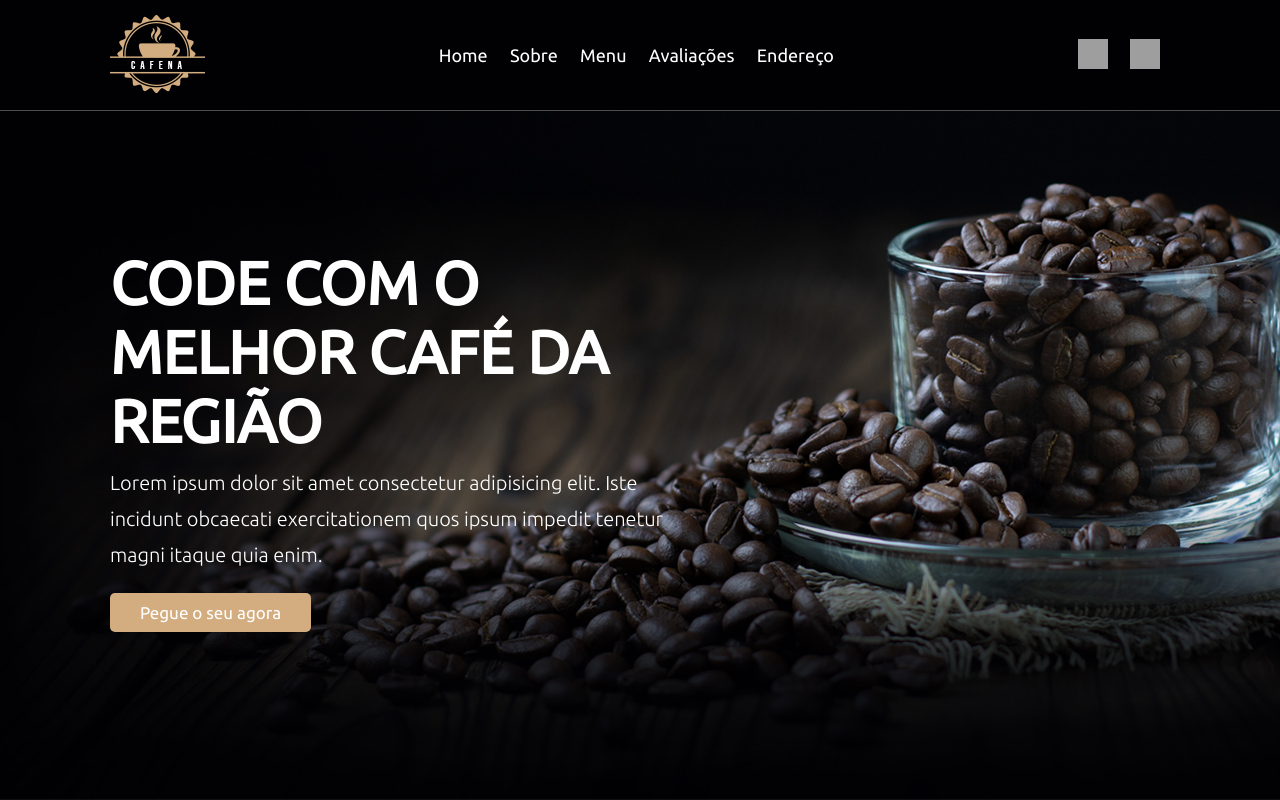
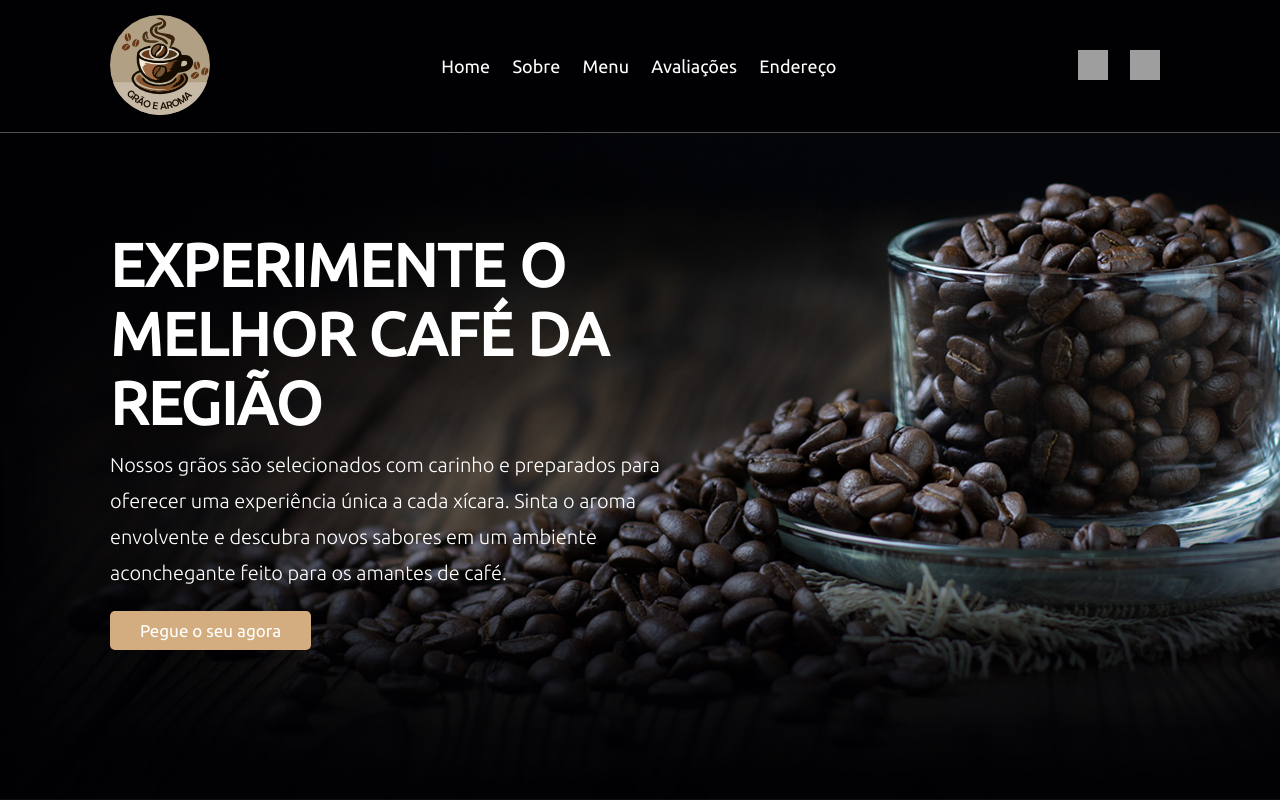
Before and after one commit to marcelodfreitas/site-cafeteria, a plain HTML site: page index.html in a window 1280 px wide. Shown: the top 800 px of the page. Drawn offline with Linux system fonts and the light colour scheme; grey boxes are pictures that could not be loaded.

Commit message:
alteração logo e favicon

```diff
--- a/index.html
+++ b/index.html
@@ -5,6 +5,7 @@
     <meta name="viewport" content="width=device-width, initial-scale=1.0" />
     <link rel="preconnect" href="https://fonts.googleapis.com" />
     <link rel="preconnect" href="https://fonts.gstatic.com" crossorigin />
+    <link rel="shortcut icon" href="./imgs/favicon.ico.png" type="image/x-icon">
     <link
       href="https://fonts.googleapis.com/css2?family=JetBrains+Mono:ital,wght@0,100..800;1,100..800&family=Montserrat:ital,wght@0,100..900;1,100..900&family=Nunito:ital,wght@0,200..1000;1,200..1000&family=Poppins&family=Ubuntu+Sans:ital,wght@0,100..800;1,100..800&family=Ubuntu:wght@300;400&display=swap"
       rel="stylesheet"
@@ -16,7 +17,7 @@
     <header class="header">
       <section>
         <a href="#" class="logo">
-          <img src="./imgs/logo.png" alt="logo" />
+          <img src="./imgs/graoearoma.png" alt="logo" />
         </a>
 
         <nav class="navbar">
@@ -50,11 +51,9 @@
     <div class="home-container">
       <section id="home">
         <div class="content">
-          <h3>CODE COM O MELHOR CAFÉ DA REGIÃO</h3>
+          <h3>EXPERIMENTE O MELHOR CAFÉ DA REGIÃO</h3>
           <p>
-            Lorem ipsum dolor sit amet consectetur adipisicing elit. Iste
-            incidunt obcaecati exercitationem quos ipsum impedit tenetur magni
-            itaque quia enim.
+            Nossos grãos são selecionados com carinho e preparados para oferecer uma experiência única a cada xícara. Sinta o aroma envolvente e descubra novos sabores em um ambiente aconchegante feito para os amantes de café.
           </p>
           <a class="btn">Pegue o seu agora</a>
         </div>
```
Also changed, not shown: imgs/favicon.ico.png (added), imgs/graoearoma.png (added).
